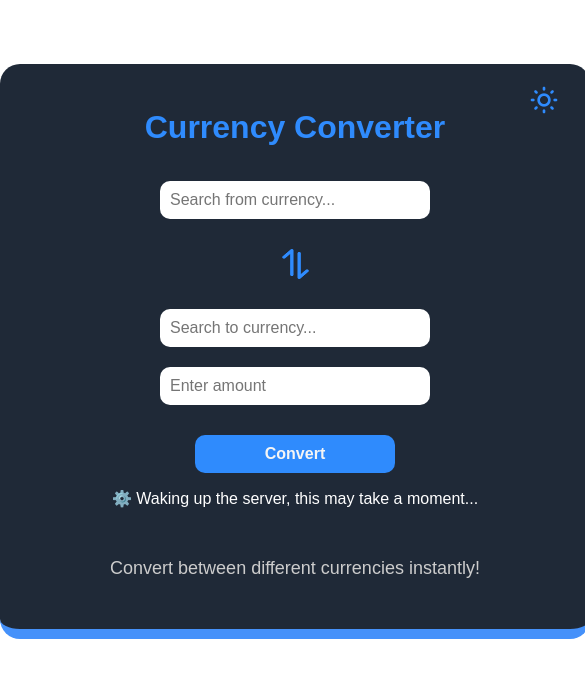
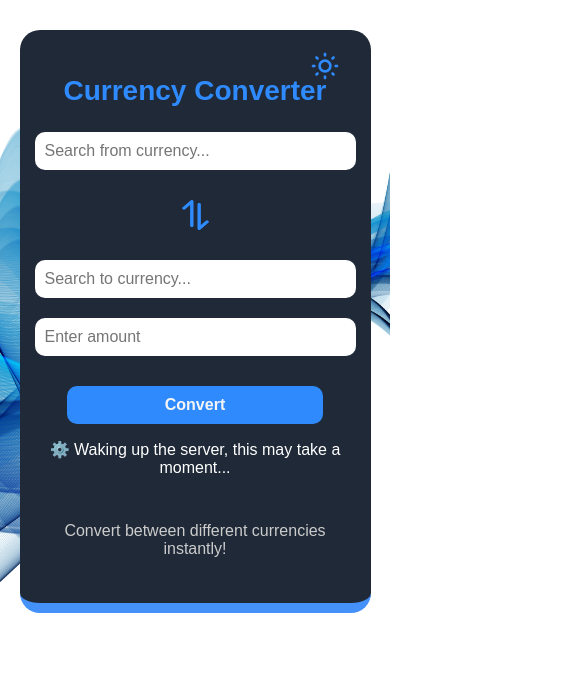
Before and after one commit to zanda-cross/Currency-Converter-Frontend, a plain HTML site: page index.html in a window 390 px wide. Shown: the whole page, 585 px wide, since content can reach past the window. Drawn offline with Linux system fonts and the light colour scheme; no server answers.

Commit message:
Add files via upload

```diff
--- a/index.css
+++ b/index.css
@@ -1,3 +1,4 @@
+/* General Styling */
 body {
     margin: 0;
     font-family: "Karla", sans-serif;
@@ -6,7 +7,6 @@ body {
     text-align: center;
     background: url("background.png") no-repeat;
     background-size: 100% 105%;
-
 }
 
 /* Card */
@@ -19,6 +19,7 @@ main {
     border-bottom: 10px solid #4591fa;
     padding: 40px 20px;
     position: relative;
+    box-sizing: border-box;
 }
 
 /* Top Text */
@@ -52,6 +53,7 @@ input, button {
     border: none;
     font-size: 16px;
     display: block;
+    box-sizing: border-box;
 }
 
 button {
@@ -83,6 +85,7 @@ button:active {
 .dropdown-container {
     position: relative;
     margin: 0;
+    width: 250px; /* Set width to match input */
 }
 
 .dropdown-list {
@@ -164,3 +167,32 @@ body.dark-mode button {
     background-color: #2f8bfd;
     color: whitesmoke;
 }
+
+/* mobile view */
+@media (max-width: 600px) {
+    main {
+        width: 90%;
+        margin-top: 30px;
+        padding: 30px 15px;
+        min-height: auto;
+    }
+
+    .top-text h1 {
+        font-size: 28px;
+        top: -15px;
+    }
+
+    .top-text h2 {
+        font-size: 16px;
+        top: 15px;
+    }
+
+    /* Make inputs and dropdowns take more width */
+    input, .dropdown-container {
+        width: 100%;
+    }
+
+    button {
+        width: 80%; /* Make button wider */
+    }
+}
--- a/index.html
+++ b/index.html
@@ -2,6 +2,7 @@
 <html>
 <head>
     <title>Currency Converter</title>
+    <meta name="viewport" content="width=device-width, initial-scale=1.0">
     <link rel="stylesheet" href="index.css">
     <link rel="apple-touch-icon" sizes="180x180" href="/apple-touch-icon.png">
     <link rel="icon" type="image/png" sizes="32x32" href="/favicon-32x32.png">
```
